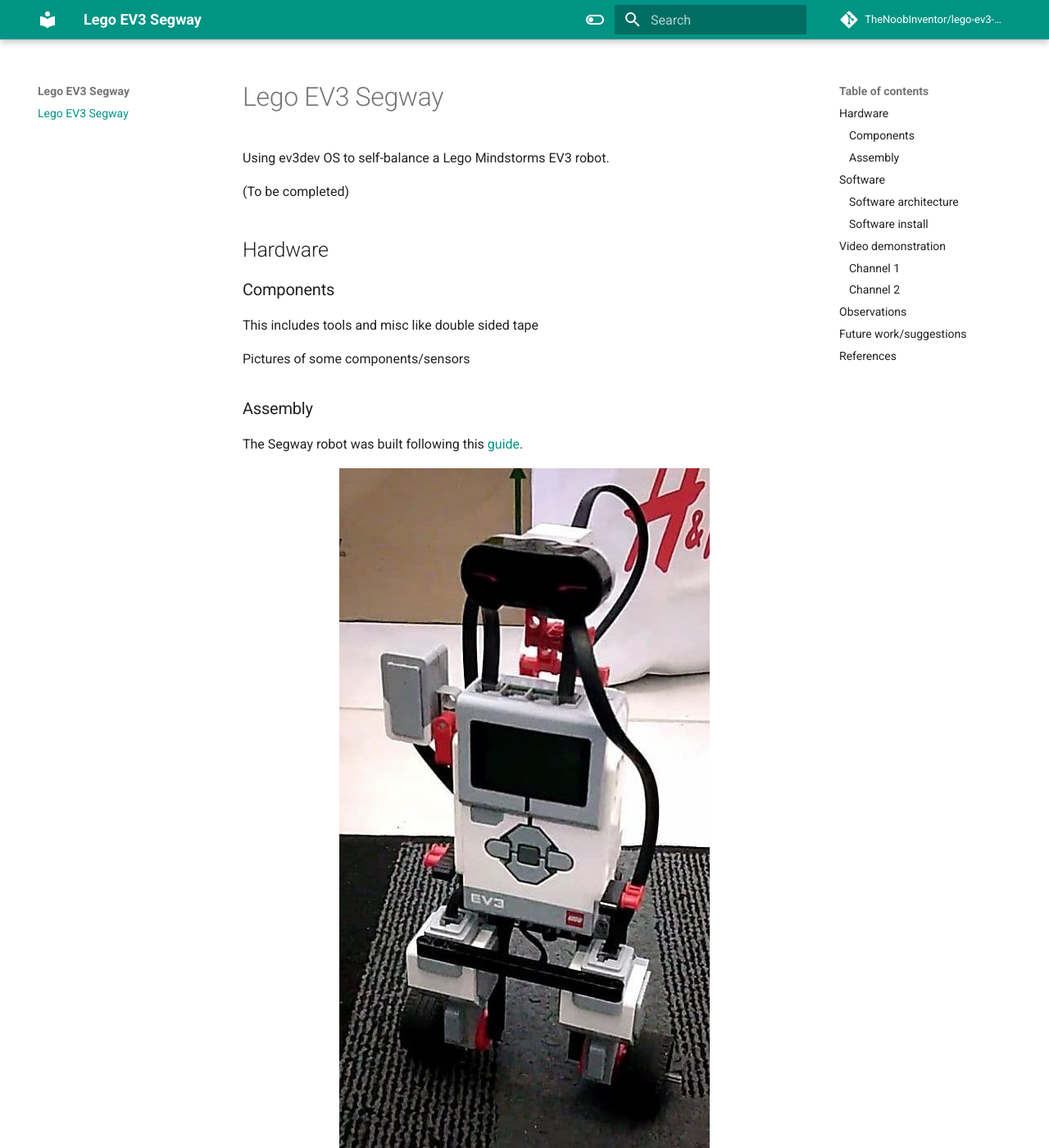
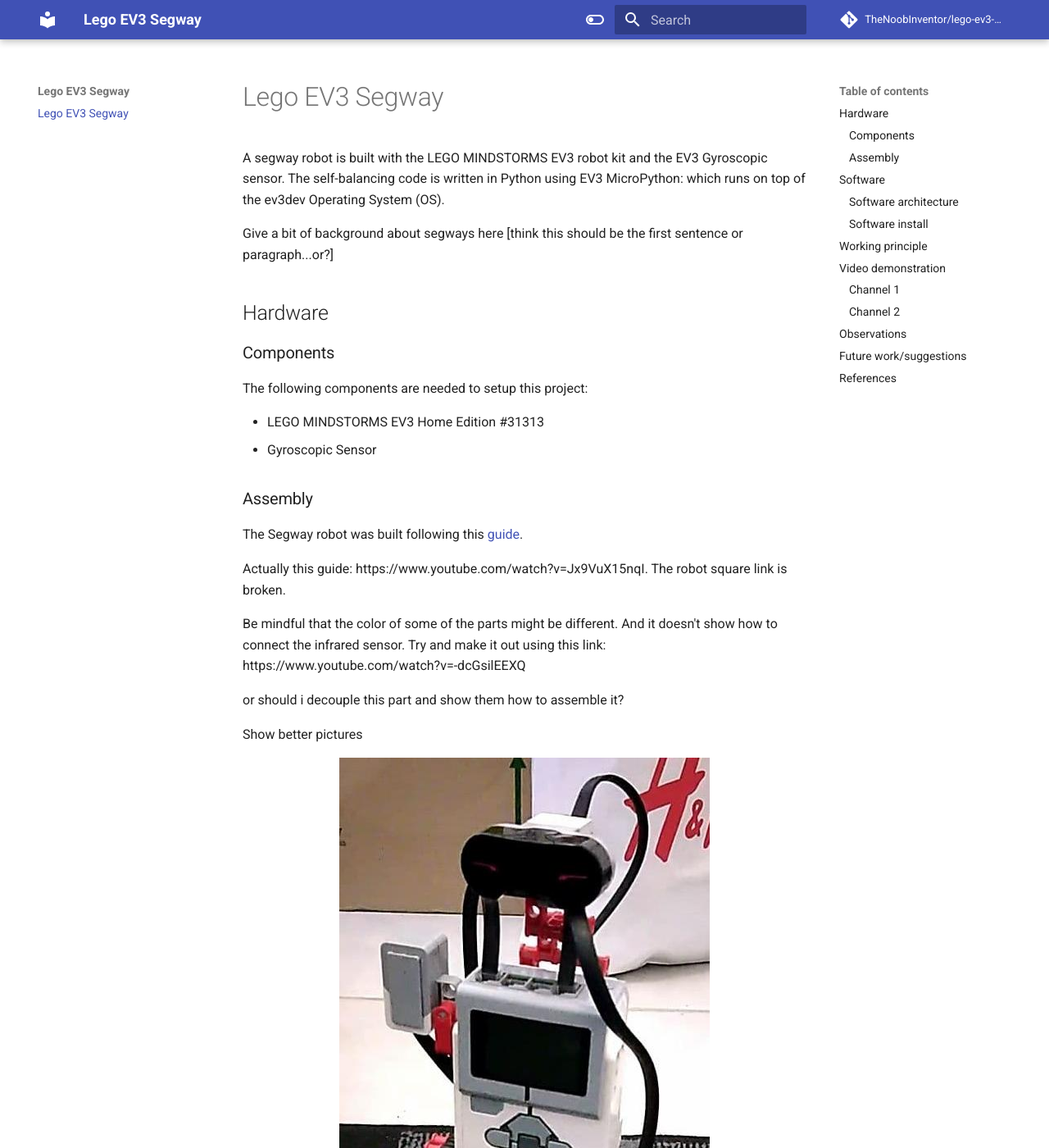
Before and after one commit to TheNoobInventor/lego-ev3-segway, an MkDocs documentation site: the page built from docs/index.md, in a window 1280 px wide and 1400 px high. Shown: the whole window at 82% size. Built offline with MkDocs 1.6.1 and Material for MkDocs 9.7.7, drawn with Linux system fonts in a browser that asks for light colours; comment, search, counter and statistics services are not loaded; some of the changed text lies outside the part shown.

Commit message:
Updated mkdocs.yml

```diff
--- a/docs/index.md
+++ b/docs/index.md
@@ -1,18 +1,28 @@
 # Lego EV3 Segway
-Using ev3dev OS to self-balance a Lego Mindstorms EV3 robot.
+A segway robot is built with the LEGO MINDSTORMS EV3 robot kit and the EV3 Gyroscopic sensor. The self-balancing code is written in Python using EV3 MicroPython: which runs on top of the ev3dev Operating System (OS).
 
-(To be completed)
+Give a bit of background about segways here [think this should be the first sentence or paragraph...or?]
 
 ## Hardware
 
 ### Components
-This includes tools and misc like double sided tape
 
-Pictures of some components/sensors
+The following components are needed to setup this project:
+
+- LEGO MINDSTORMS EV3 Home Edition #31313
+- Gyroscopic Sensor
 
 ### Assembly
 
 The Segway robot was built following this [guide](https://robotsquare.com/2014/07/01/tutorial-ev3-self-balancing-robot/).
+
+Actually this guide: https://www.youtube.com/watch?v=Jx9VuX15nqI. The robot square link is broken.
+
+Be mindful that the color of some of the parts might be different. And it doesn't show how to connect the infrared sensor. Try and make it out using this link: https://www.youtube.com/watch?v=-dcGsilEEXQ
+
+or should i decouple this part and show them how to assemble it?
+
+Show better pictures
 
 <p align="center">
   <img src=images/ev3_segway.jpg>
@@ -21,10 +31,19 @@
 ## Software
 
 ### Software architecture
+
+Visual Studio Code
+
 Software used
 
 ### Software install
-how to download and run the code
+how to download and run the code [ev3 micropython](https://pybricks.com/ev3-micropython/startinstall.html)
+
+state version of ev3 micropython we are using
+
+## Working principle
+
+Need to heavily reference Gyro Boy. Should I mention it in the intro for main.py as well?
 
 ## Video demonstration
 
@@ -33,11 +52,13 @@
 ### Channel 2
 
 ## Observations
-Note about some intermittent errors running the program - what error and how to fix it.
+Some intermittent errors running the program - elaborate, possible fix?
 
 Occasional delay when calibrating gyro sensor. Why?
 
 Issue with my remote - code not picking up two or more button presses correctly with repeatability.
+
+Gyro sensor is retired...suggest alternative
 
 Kit from 2016..age an issue?
 
@@ -46,7 +67,10 @@
 if an obstacle is in its way, it will have to go back and turn left or right and proceed onto the driving to the beacon
 
 - For beacon channel 3 - moving around randomly (say for 5 seconds) and avoiding obstacles. Make your robot drive around a room while avoiding obstacles with the Infrared Sensor in Proximity mode.
+
 - For beacon channel 4 - actively avoiding objects that come too close.
 
 ## References
-https://pybricks.github.io/ev3-micropython/examples/gyro_boy.html
+- [Gyro Boy](https://pybricks.github.io/ev3-micropython/examples/gyro_boy.html)
+
+- [Ev3dev Micropython](https://www.ev3dev.org/news/2019/04/13/ev3-micropython/)
--- a/mkdocs.yml
+++ b/mkdocs.yml
@@ -6,12 +6,12 @@
   name: material
   palette:
     - scheme: default
-      primary: teal
+      primary: indigo
       toggle:
         icon: material/toggle-switch-off-outline
         name: Switch to dark mode
     - scheme: slate
-      primary: teal
+      primary: indigo
       toggle:
         icon: material/toggle-switch
         name: Switch to light mode
```
Also changed, not shown: main.py (+23 -12 lines).
